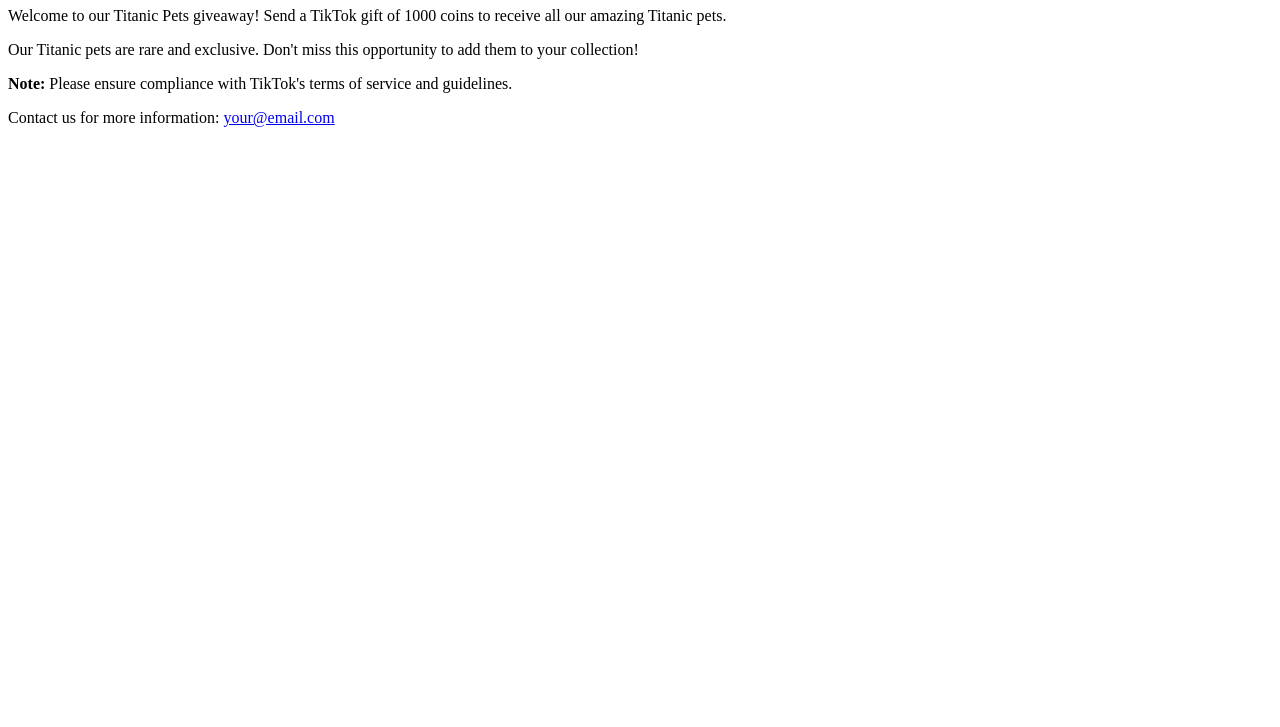
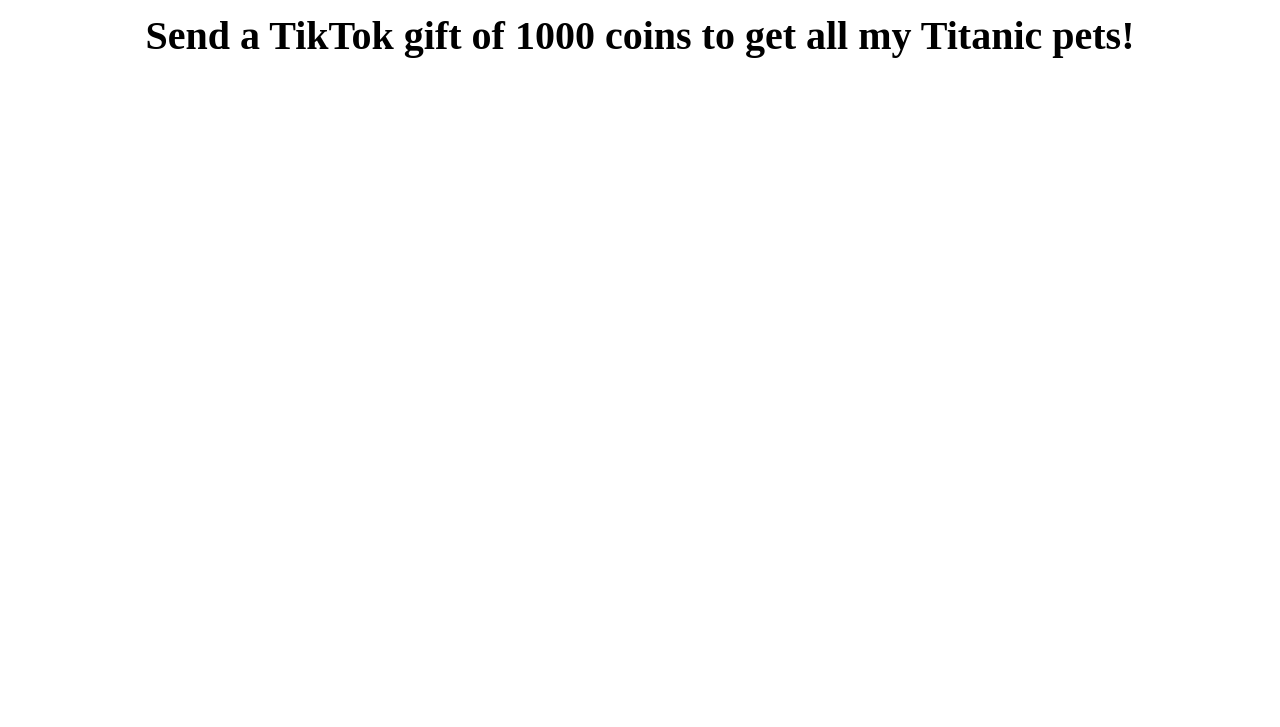
Before and after one commit to drexiss/hello, a plain HTML site: page index.html in a window 1280 px wide. Shown: the part 73-800 px from the top of the page. Drawn offline with Linux system fonts and the light colour scheme.

Commit message:
Update index.html

```diff
--- a/index.html
+++ b/index.html
@@ -3,23 +3,11 @@
 <head>
     <meta charset="UTF-8">
     <meta name="viewport" content="width=device-width, initial-scale=1.0">
-    <title>How to Get Titanic Pets</title>
+    <title>Get Titanic Pets</title>
 </head>
 <body>
-    <header>
-        <h1>How to Get Titanic Pets</h1>
-    </header>
-
-    <section>
-        <p>Welcome to our Titanic Pets giveaway! Send a TikTok gift of 1000 coins to receive all our amazing Titanic pets.</p>
-
-        <p>Our Titanic pets are rare and exclusive. Don't miss this opportunity to add them to your collection!</p>
-
-        <p><strong>Note:</strong> Please ensure compliance with TikTok's terms of service and guidelines.</p>
-    </section>
-
-    <footer>
-        <p>Contact us for more information: <a href="mailto:your@email.com">your@email.com</a></p>
-    </footer>
+    <div style="text-align: center; padding: 50px;">
+        <h1 style="font-size: 2.5em;">Send a TikTok gift of 1000 coins to get all my Titanic pets!</h1>
+    </div>
 </body>
 </html>
```
